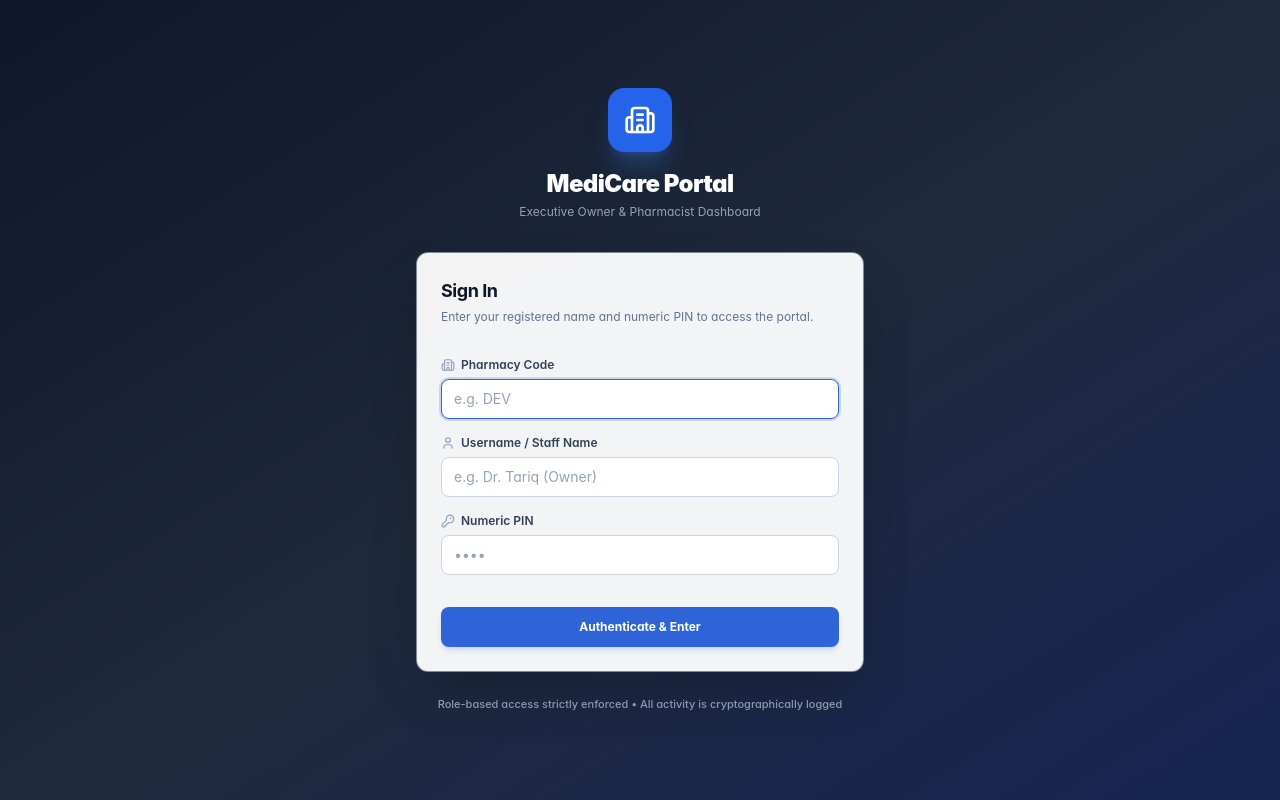
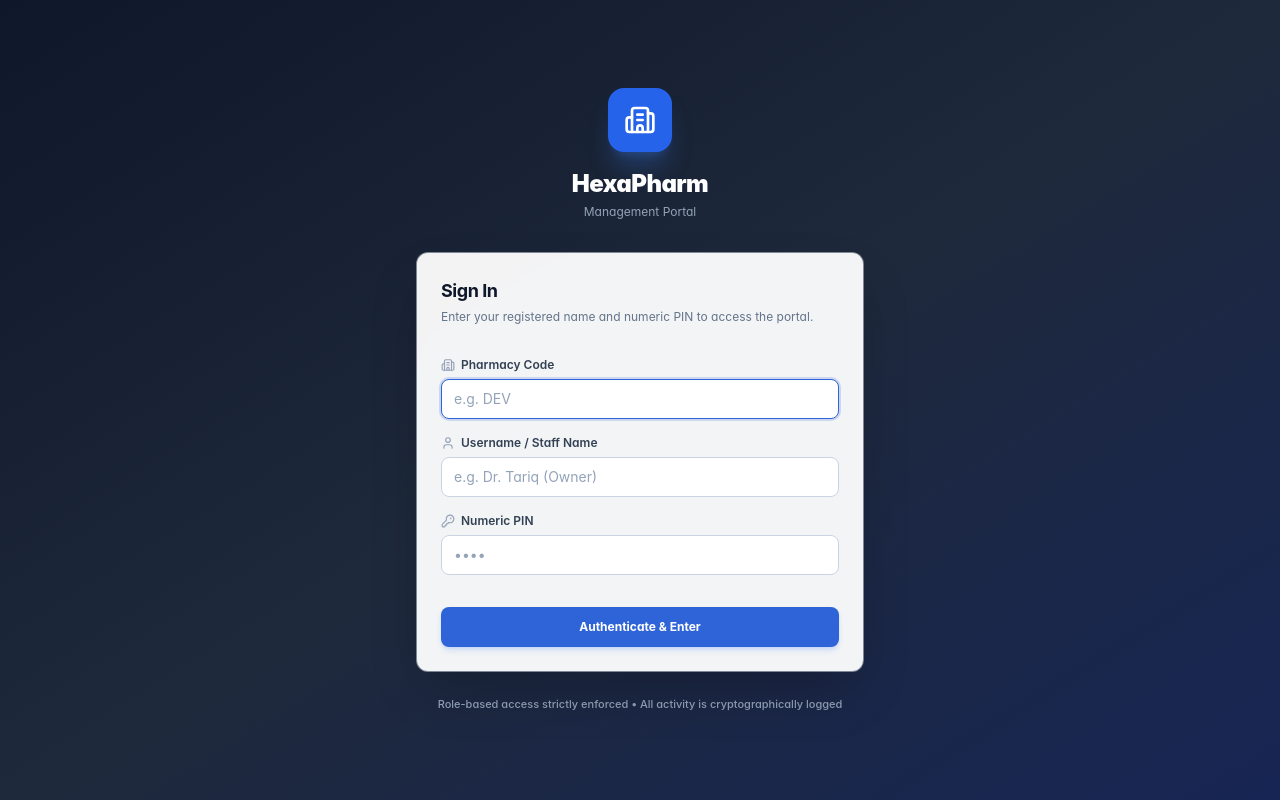
Before and after one commit to DaniyalFarrukh/POS, a React (Vite) app in the folder apps/web/: page / in a window 1280 px wide. Built offline with nearby package versions, Linux system fonts and the light colour scheme; no server answers.

Commit message:
feat(brand): rename development pharmacy to HexaPharm

```diff
--- a/apps/web/index.html
+++ b/apps/web/index.html
@@ -4,7 +4,7 @@
     <meta charset="UTF-8" />
     <link rel="icon" type="image/svg+xml" href="/vite.svg" />
     <meta name="viewport" content="width=device-width, initial-scale=1.0" />
-    <title>MediCare POS — Owner Dashboard</title>
+    <title>HexaPharm — Owner Dashboard</title>
   </head>
   <body class="bg-slate-50 text-slate-900 antialiased font-sans">
     <div id="root"></div>
--- a/apps/web/src/layout/DashboardLayout.tsx
+++ b/apps/web/src/layout/DashboardLayout.tsx
@@ -417,7 +417,7 @@ export const DashboardLayout: React.FC<DashboardLayoutProps> = ({
           </div>
           <div className="overflow-hidden">
             <h1 className="font-bold text-sm tracking-tight truncate text-slate-900">
-              {user?.pharmacyName || 'Pharmacy POS'}
+              {user?.pharmacyName || 'HexaPharm'}
             </h1>
             <p className="text-xs text-slate-500 font-medium tracking-wide">Management Portal</p>
           </div>
--- a/apps/web/src/pages/LoginPage.tsx
+++ b/apps/web/src/pages/LoginPage.tsx
@@ -54,8 +54,8 @@ export const LoginPage: React.FC = () => {
           <div className="inline-flex items-center justify-center w-16 h-16 rounded-2xl bg-blue-600 shadow-xl shadow-blue-500/25 mb-4">
             <Building2 className="w-8 h-8 text-white" />
           </div>
-          <h1 className="text-2xl font-black text-white tracking-tight">MediCare Portal</h1>
-          <p className="text-slate-400 text-xs mt-1">Executive Owner &amp; Pharmacist Dashboard</p>
+          <h1 className="text-2xl font-black text-white tracking-tight">HexaPharm</h1>
+          <p className="text-slate-400 text-xs mt-1">Management Portal</p>
         </div>
 
         {/* Login Card */}
```
Also changed, not shown: 2 other files (tests, documents, lock files or other folders).
